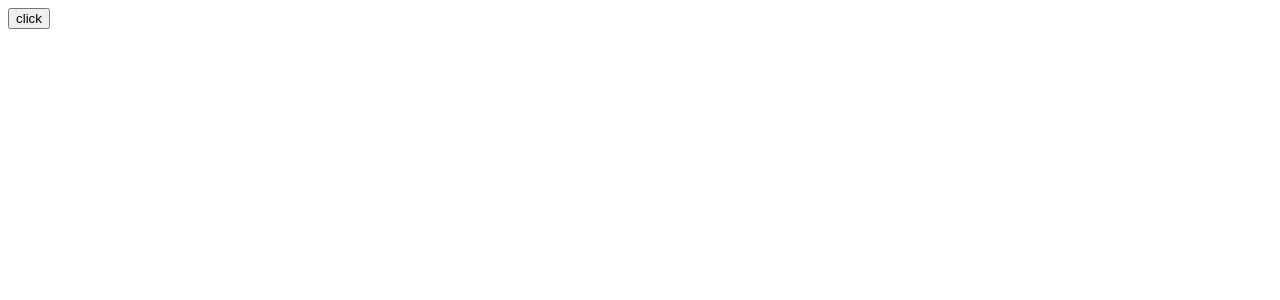
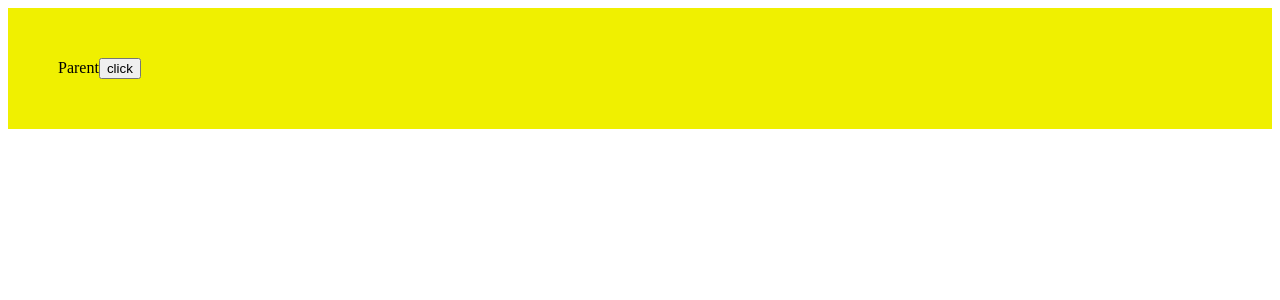
Before and after one commit to jihun315016/tutorial_react, a React (Vite) app in the folder vite-project/vite-project/: page / in a window 1280 px wide. Shown: the top 300 px of the page. Built offline with nearby package versions, Linux system fonts and the light colour scheme.

Commit message:
[vite-project] 버블링, 캡처링

```diff
--- a/vite-project/vite-project/src/App.tsx
+++ b/vite-project/vite-project/src/App.tsx
@@ -1,9 +1,23 @@
-import Button from './components/Button';
+export default function App() {
+  const handleCapture = () => {
+    console.log('parent');
+  }
 
-export default function App() {
+  const handleBubble = (e: React.MouseEvent<HTMLButtonElement, MouseEvent>) => {
+    console.log('child');
+    e.stopPropagation();
+  }
+
   return (
     <>
-      <Button onFive={() => alert('five')} />
+      <div
+        // onClickCapture={handleCapture}
+        onClick={handleCapture}
+        style={{ padding: '50px', backgroundColor: '#f0f000'}}
+        >
+          Parent
+          <button onClick={handleBubble}>click</button>
+      </div>
     </>
   )
 }
```
